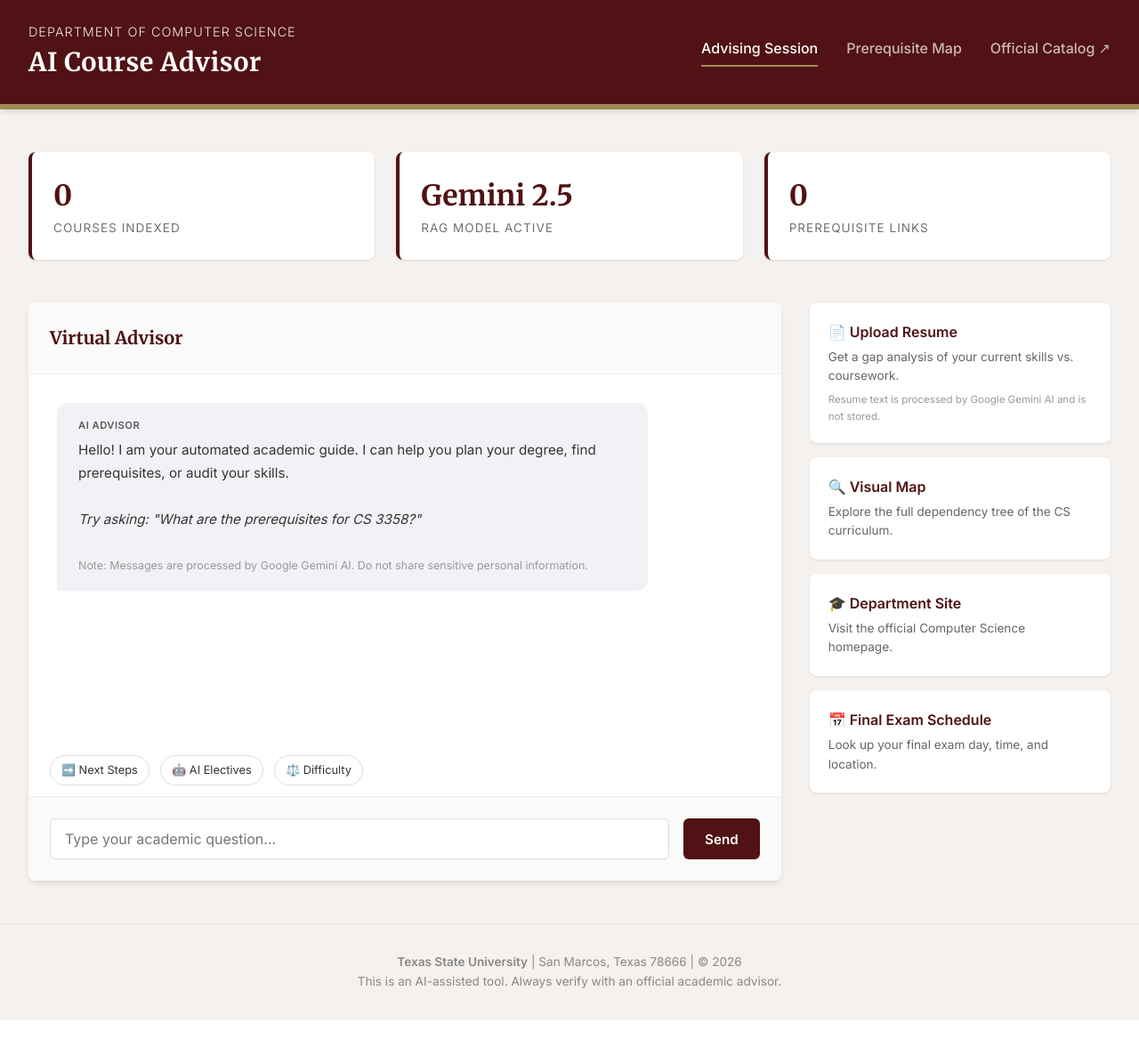
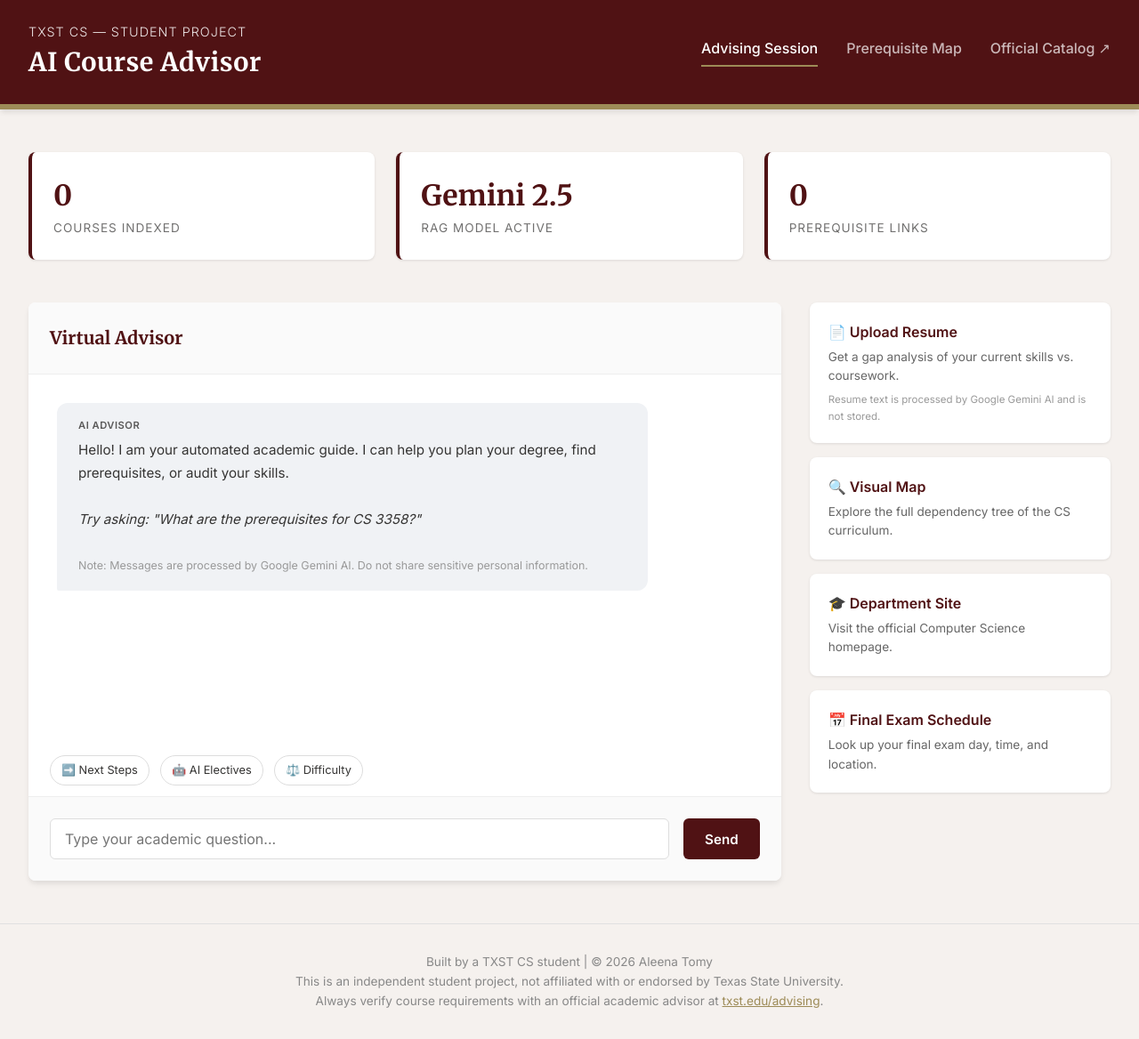
Before and after one commit to aleenatomy2802/AI-CS-course-advisor, a Flask app: page / in a window 1280 px wide. Shown: the whole page at 89% size. Before the commit the page ends 1147 px from the top, so only its background shows below. Run offline with Flask 3, Linux system fonts and the light colour scheme; data that the repository does not hold is empty; some libraries are stand-ins or nearby versions.

Commit message:
fix: remove official university branding, add student project disclaimer

```diff
--- a/app/templates/index.html
+++ b/app/templates/index.html
@@ -3,7 +3,7 @@
 <head>
     <meta charset="UTF-8">
     <meta name="viewport" content="width=device-width, initial-scale=1.0">
-    <title>Academic Advisor | Texas State University</title>
+    <title>AI CS Course Advisor | TXST Student Project</title>
     <!-- Google Analytics -->
     <script async src="https://www.googletagmanager.com/gtag/js?id=G-Z58TC163TK"></script>
     <script>
@@ -150,7 +150,7 @@
     <header>
         <div class="header-content">
             <div class="logo-section">
-                <span>Department of Computer Science</span>
+                <span>TXST CS — Student Project</span>
                 <h1>AI Course Advisor</h1>
             </div>
             <nav>
@@ -253,8 +253,9 @@
     </div>
 
     <footer>
-        <p><strong>Texas State University</strong> | San Marcos, Texas 78666 | © 2026<br>
-        This is an AI-assisted tool. Always verify with an official academic advisor.</p>
+        <p>Built by a TXST CS student | © 2026 Aleena Tomy<br>
+        This is an independent student project, not affiliated with or endorsed by Texas State University.<br>
+        Always verify course requirements with an official academic advisor at <a href="https://www.txst.edu/advising" target="_blank" style="color: var(--gold);">txst.edu/advising</a>.</p>
     </footer>
 
     <script>
```
